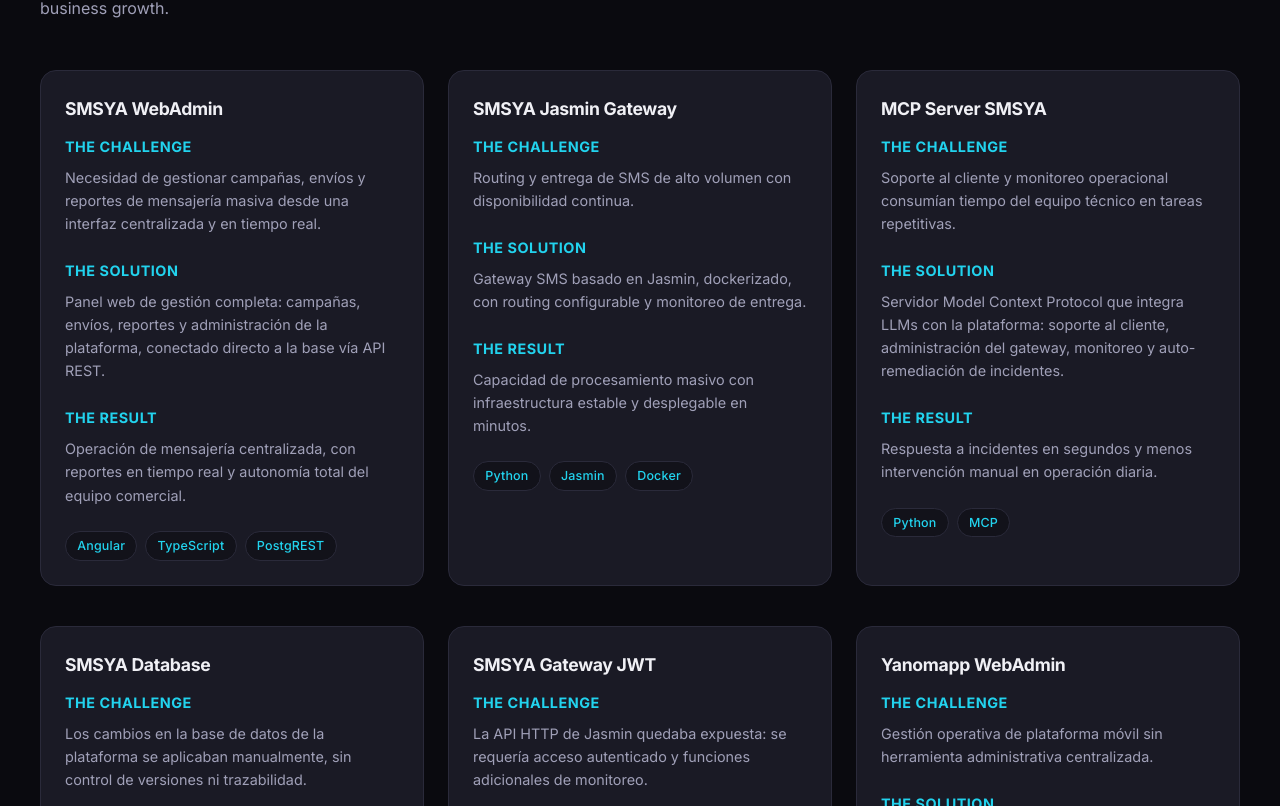
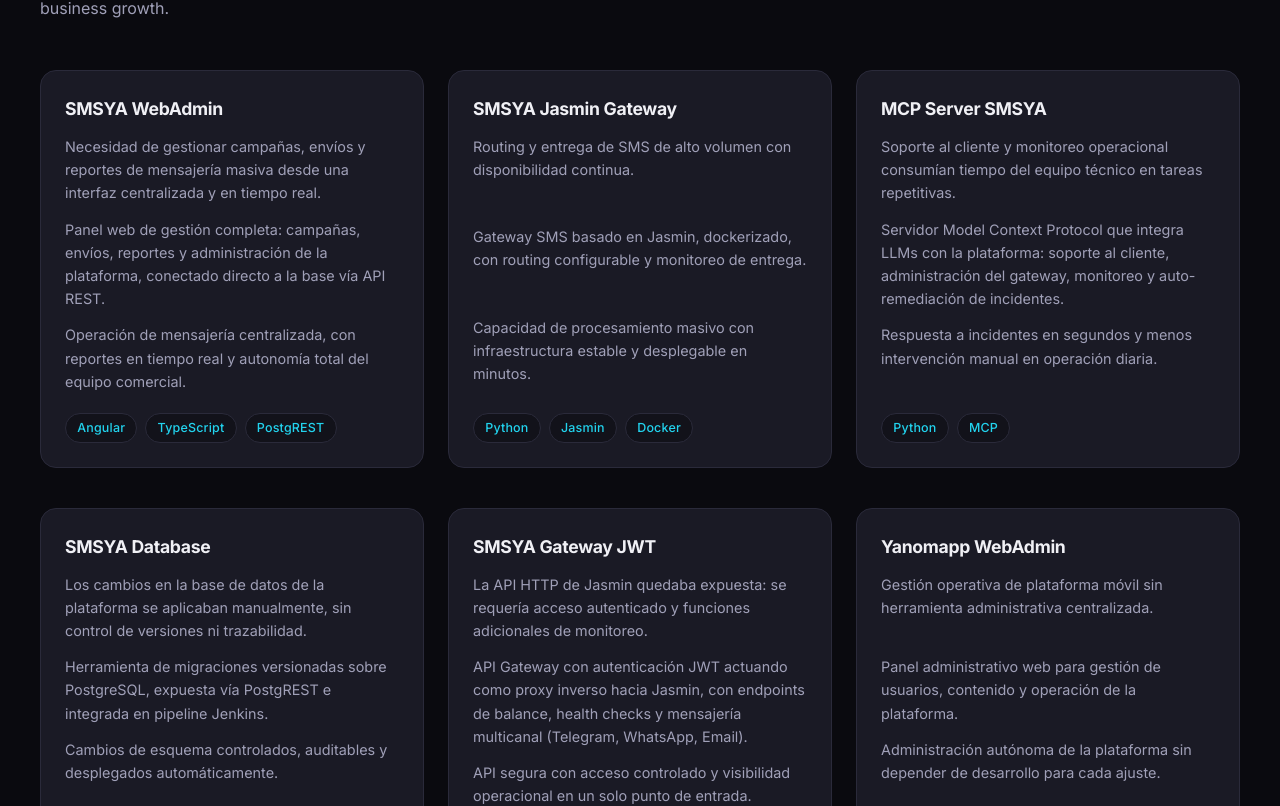
Before and after one commit to zseijas/portfolio, an Angular app: page / in a window 1280 px wide. Shown: the part 2114-2920 px from the top of the page. Built offline with nearby package versions, Linux system fonts and the light colour scheme.

Commit message:
Remove project section titles (challenge/solution/impact labels)
Co-Authored-By: Claude Code <noreply@anthropic.com>

```diff
--- a/src/app/components/projects/projects.component.html
+++ b/src/app/components/projects/projects.component.html
@@ -7,20 +7,9 @@
     <div class="card project-card" *ngFor="let project of projects">
       <h3 class="project-name">{{ project.name }}</h3>
 
-      <div class="project-section">
-        <h4 class="project-section-title">{{ 'projects.challenge' | translate }}</h4>
-        <p class="project-section-text">{{ project.challenge }}</p>
-      </div>
-
-      <div class="project-section">
-        <h4 class="project-section-title">{{ 'projects.solution' | translate }}</h4>
-        <p class="project-section-text">{{ project.solution }}</p>
-      </div>
-
-      <div class="project-section">
-        <h4 class="project-section-title">{{ 'projects.impact' | translate }}</h4>
-        <p class="project-section-text">{{ project.impact }}</p>
-      </div>
+      <p class="project-section-text">{{ project.challenge }}</p>
+      <p class="project-section-text">{{ project.solution }}</p>
+      <p class="project-section-text">{{ project.impact }}</p>
 
       <div class="project-techs">
         <span class="tech-chip" *ngFor="let tech of project.techs">{{ tech }}</span>
--- a/src/app/components/projects/projects.component.scss
+++ b/src/app/components/projects/projects.component.scss
@@ -23,29 +23,16 @@
   letter-spacing: -0.3px;
 }
 
-.project-section {
-  margin: 0 0 1.5rem;
-
-  &:last-of-type {
-    margin-bottom: 1.5rem;
-  }
-}
-
-.project-section-title {
-  margin: 0 0 0.5rem;
-  font-size: 0.9rem;
-  font-weight: 700;
-  color: var(--accent-cyan);
-  letter-spacing: 0.5px;
-  text-transform: uppercase;
-}
-
 .project-section-text {
-  margin: 0;
+  margin: 0 0 0.85rem;
   color: var(--text-secondary);
   line-height: 1.6;
   font-size: 0.9rem;
   flex: 1;
+
+  &:last-of-type {
+    margin-bottom: 1.25rem;
+  }
 }
 
 .project-techs {
--- a/src/assets/i18n/en.json
+++ b/src/assets/i18n/en.json
@@ -21,9 +21,6 @@
   "skills.subtitle": "Technologies and tools I use to build robust solutions.",
   "projects.title": "Success Stories",
   "projects.subtitle": "Projects and infrastructure that transformed operations and accelerated business growth.",
-  "projects.challenge": "The Challenge",
-  "projects.solution": "The Solution",
-  "projects.impact": "The Result",
   "experience.title": "Experience",
   "experience.subtitle": "My professional journey building software and infrastructure.",
   "experience.education": "Education",
--- a/src/assets/i18n/es.json
+++ b/src/assets/i18n/es.json
@@ -21,9 +21,6 @@
   "skills.subtitle": "Tecnologías y herramientas que uso para construir soluciones robustas.",
   "projects.title": "Casos de Éxito",
   "projects.subtitle": "Proyectos e infraestructura que transformaron operaciones y aceleraron crecimiento de negocio.",
-  "projects.challenge": "El Reto",
-  "projects.solution": "La Solución",
-  "projects.impact": "Resultado",
   "experience.title": "Experiencia",
   "experience.subtitle": "Mi trayectoria profesional construyendo software e infraestructura.",
   "experience.education": "Educación",
```
